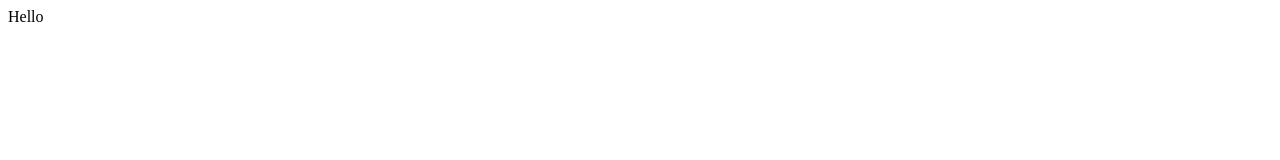
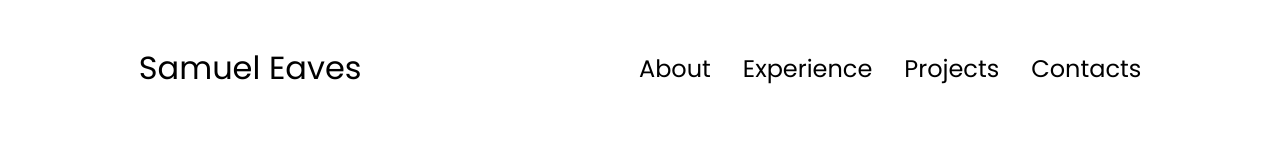
Before and after one commit to sam-eaves/sam-eaves.github.io, a plain HTML site: page index.html in a window 1280 px wide. Drawn offline with Linux system fonts and the light colour scheme.

Commit message:
Added navigation link structure in index.html file. Added different font style and set the style of the navigation buttons and name logo in style.css file.

```diff
--- a/index.html
+++ b/index.html
@@ -8,7 +8,17 @@
     <link rel="stylesheet" href="mediaqueries.css">
 </head>
 <body>
-    Hello
+    <nav id="desktop-nav">
+        <div class="logo">Samuel Eaves</div>
+        <div>
+            <ul class="nav-links">
+                <li><a href="#about">About</a></li>
+                <li><a href="#experience">Experience</a></li>
+                <li><a href="#projects">Projects</a></li>
+                <li><a href="#contact">Contacts</a></li>
+            </ul>
+        </div>
+    </nav>
     <script src="script.js"></script>
 </body>
 </html>
--- a/style.css
+++ b/style.css
@@ -0,0 +1,67 @@
+/* GENERAL */
+
+@import url('https://fonts.googleapis.com/css2?family=Poppins:wght@300;400;500;600&display=swap');
+
+* {
+    margin: 0;
+    padding: 0;
+}
+
+body {
+    font-family: "Poppins", sans-serif;
+}
+
+html {
+    scroll-behavior: smooth;
+}
+
+p {
+    color: rgb(85, 85, 85);
+}
+
+/* TRANSITION */
+
+a,
+.btn {
+    transition: all 300ms ease;
+}
+
+/* DESKTOP NAV */
+
+nav,
+.nav-links {
+    display: flex;
+}
+
+nav {
+    justify-content: space-around;
+    align-items: center;
+    height: 17vh;
+}
+
+.nav-links {
+    gap: 2rem;
+    list-style: none;
+    font-size: 1.5rem;
+}
+
+a {
+    color: black;
+    text-decoration: none;
+    text-decoration-color: white;
+}
+
+a:hover {
+    color: grey;
+    text-decoration: underline;
+    text-underline-offset: 0.5rem;
+    text-decoration-color: rgb(181, 181, 181);
+}
+
+.logo {
+    font-size: 2rem;
+}
+
+.logo:hover {
+    cursor: default;
+}
```
